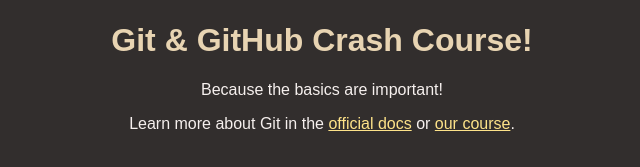
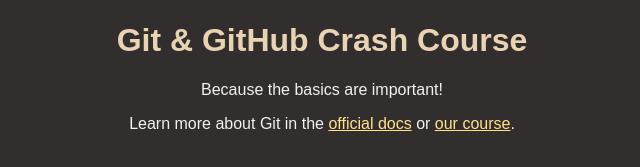
Before and after one commit to urielbrown/github-crash-course, a plain HTML site: page index.html in a window 1280 px wide. Shown: the part 147-314 px from the top of the page, without its empty margins (318-958 px from the left). Drawn offline with Linux system fonts and the light colour scheme.

Commit message:
Resolve conflicts

```diff
--- a/index.html
+++ b/index.html
@@ -4,13 +4,13 @@
     <meta charset="UTF-8" />
     <meta http-equiv="X-UA-Compatible" content="IE=edge" />
     <meta name="viewport" content="width=device-width, initial-scale=1.0" />
-    <title>Git & GitHub Crash Course</title>
+    <title>Git & GitHub Crash Course!</title>
     <link rel="stylesheet" href="styles.css" />
   </head>
   <body>
     <header>
       <img id="logo" src="logo.png" alt="A logo that contains the word 'Git'" />
-      <h1>Git & GitHub Crash Course!</h1>
+      <h1>Git & GitHub Crash Course</h1>
     </header>
     <main>
       <p>Because the basics are important!</p>
```
